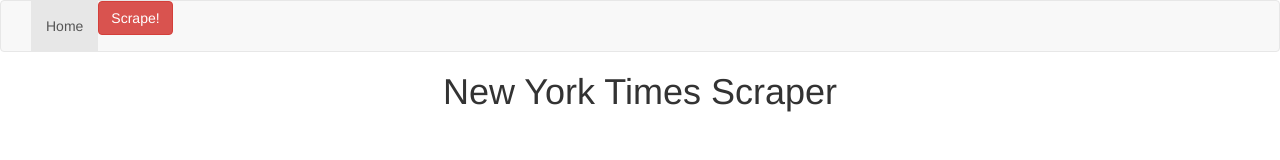
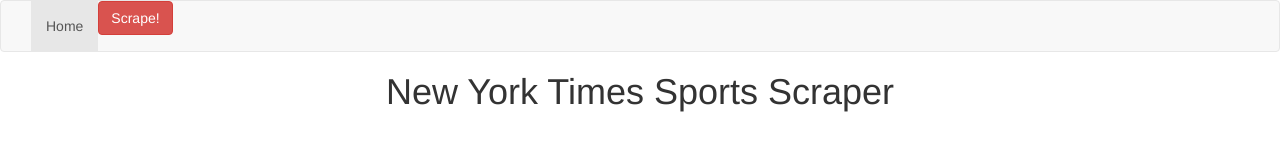
Before and after one commit to tomroman/scrape-assignment, a website: page public/index.html in a window 1280 px wide. Drawn offline with nearby package versions, Linux system fonts and the light colour scheme; no server answers.

Commit message:
package json

```diff
--- a/public/index.html
+++ b/public/index.html
@@ -34,7 +34,7 @@
     </nav>
 
     <div class=" text-center">
-        <h1 class="display-4">New York Times Scraper</h1>
+        <h1 class="display-4">New York Times Sports Scraper</h1>
         <p></p>
     </div>
 
```
Also changed, not shown: package.json (added, +21 -0 lines), 1 other file.
